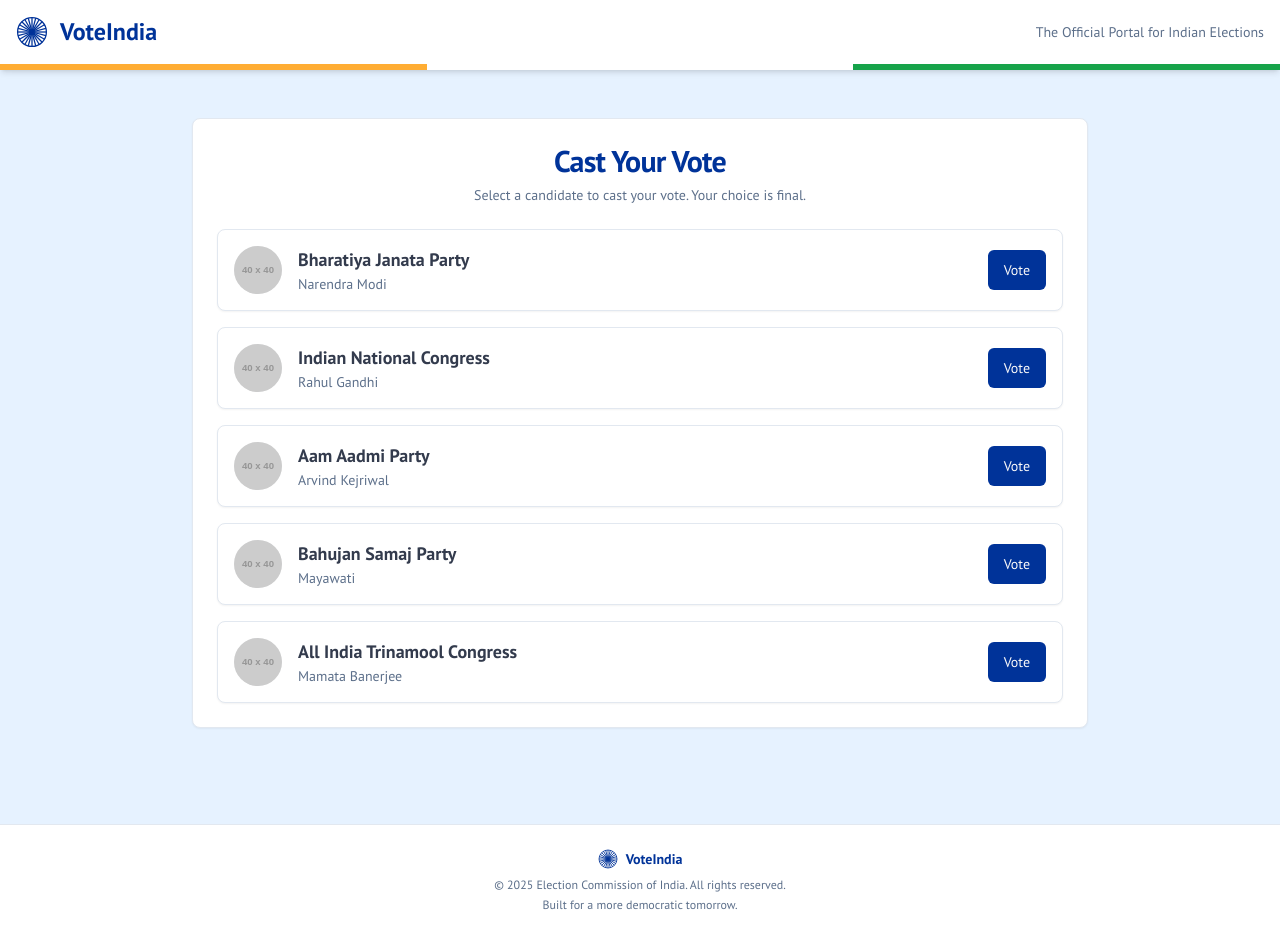
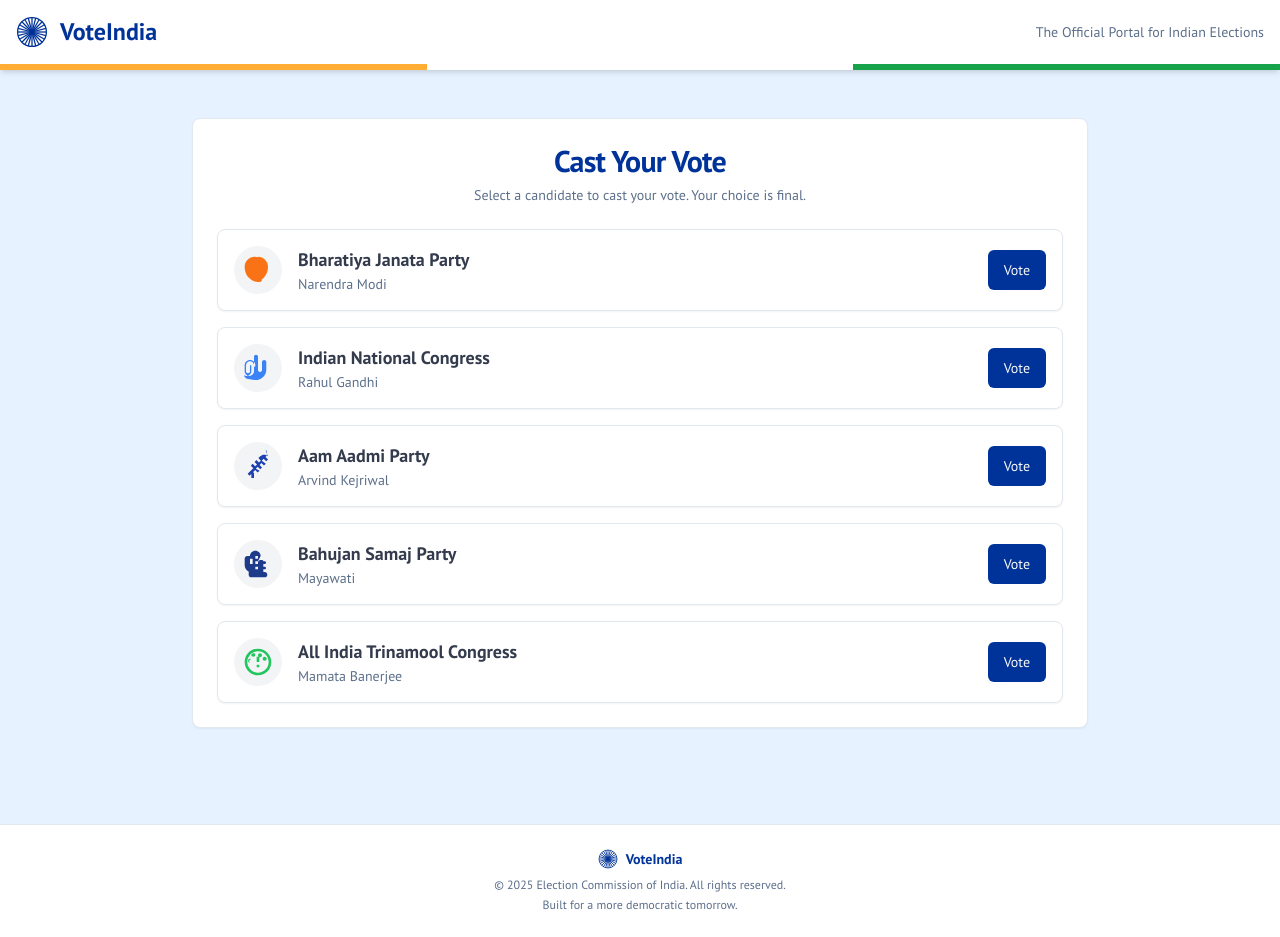
Before and after one commit to ShashankMudg/Your-Voice-Your-Vote, a Next.js app: page /dashboard in a window 1280 px wide. Built offline with nearby package versions, Linux system fonts and the light colour scheme.

Commit message:
No no, I want the party logos not alphabets

```diff
--- a/src/app/dashboard/page.tsx
+++ b/src/app/dashboard/page.tsx
@@ -4,38 +4,38 @@
 import { Button } from '@/components/ui/button';
 import { Avatar, AvatarFallback, AvatarImage } from '@/components/ui/avatar';
 import { AlertDialog, AlertDialogAction, AlertDialogCancel, AlertDialogContent, AlertDialogDescription, AlertDialogHeader, AlertDialogTitle, AlertDialogTrigger, AlertDialogFooter } from '@/components/ui/alert-dialog';
-import Image from 'next/image';
+import { LotusIcon, HandIcon, BroomIcon, ElephantIcon, FlowersIcon } from '@/components/icons';
 
 const parties = [
   {
     name: 'Bharatiya Janata Party',
     candidate: 'Narendra Modi',
-    logo: 'https://placehold.co/40x40/FF9933/FFFFFF?text=BJP',
-    dataAiHint: 'lotus flower',
+    LogoComponent: LotusIcon,
+    color: 'text-orange-500',
   },
   {
     name: 'Indian National Congress',
     candidate: 'Rahul Gandhi',
-    logo: 'https://placehold.co/40x40/138808/FFFFFF?text=INC',
-    dataAiHint: 'hand symbol',
+    LogoComponent: HandIcon,
+    color: 'text-blue-500',
   },
   {
     name: 'Aam Aadmi Party',
     candidate: 'Arvind Kejriwal',
-    logo: 'https://placehold.co/40x40/0072c6/FFFFFF?text=AAP',
-    dataAiHint: 'broom icon',
+    LogoComponent: BroomIcon,
+    color: 'text-blue-800',
   },
   {
     name: 'Bahujan Samaj Party',
     candidate: 'Mayawati',
-    logo: 'https://placehold.co/40x40/224099/FFFFFF?text=BSP',
-    dataAiHint: 'elephant silhouette',
+    LogoComponent: ElephantIcon,
+    color: 'text-blue-900',
   },
   {
     name: 'All India Trinamool Congress',
     candidate: 'Mamata Banerjee',
-    logo: 'https://placehold.co/40x40/00B300/FFFFFF?text=AITC',
-    dataAiHint: 'twin flowers',
+    LogoComponent: FlowersIcon,
+    color: 'text-green-500',
   },
 ];
 
@@ -54,9 +54,8 @@
               {parties.map((party) => (
                 <Card key={party.name} className="flex items-center justify-between p-4">
                   <div className="flex items-center gap-4">
-                    <Avatar className="h-12 w-12 flex items-center justify-center bg-gray-100">
-                       <AvatarImage src={party.logo} alt={`${party.name} logo`} data-ai-hint={party.dataAiHint} width={40} height={40} />
-                      <AvatarFallback>{party.name.charAt(0)}</AvatarFallback>
+                    <Avatar className={`h-12 w-12 flex items-center justify-center bg-gray-100 dark:bg-gray-800 ${party.color}`}>
+                      <party.LogoComponent className="h-8 w-8" />
                     </Avatar>
                     <div>
                       <h3 className="font-semibold text-lg">{party.name}</h3>
```
